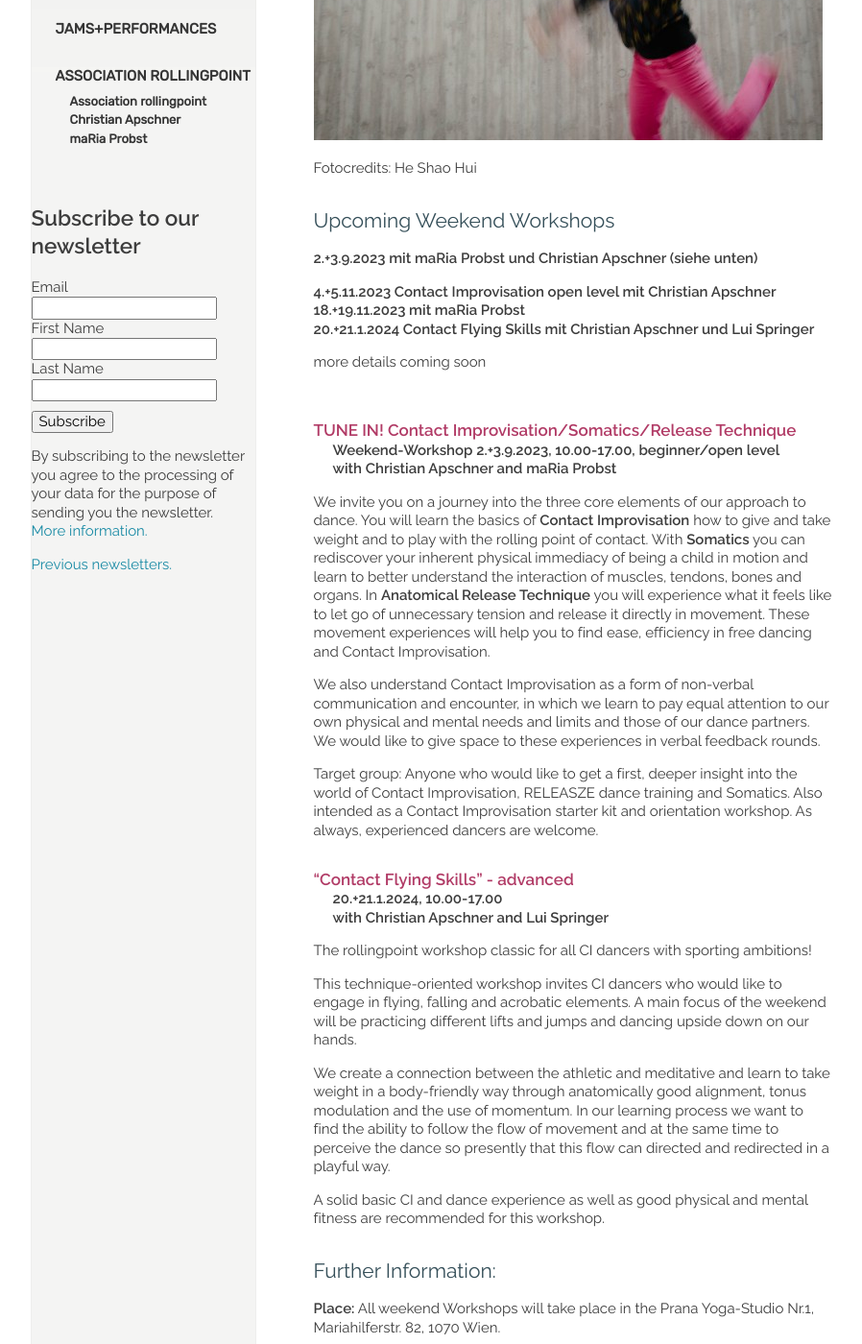
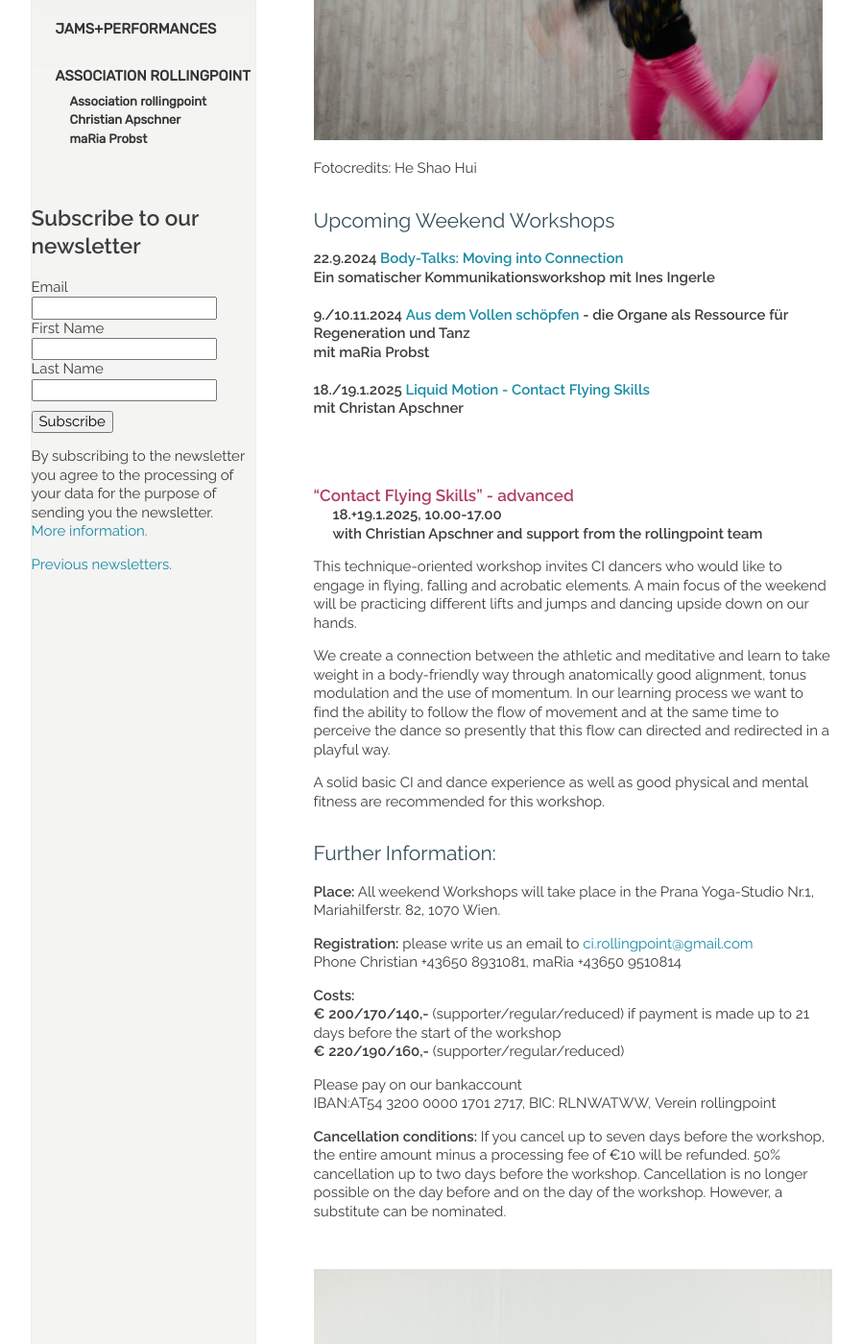
Before and after one commit to manulari/rollingpointat, a Jekyll site: the page built from _pages_en/en-workshops.md, in a window 1280 px wide and 1400 px high, scrolled down 392 px. Shown: the whole window at 96% size, without its empty margins (152-1050 px from the left). Built offline with Jekyll 4.4.1, drawn with Linux system fonts in a browser that asks for light colours; comment, search, counter and statistics services are not loaded; some of the changed text lies outside the part shown.

Commit message:
Update page (en) “en-workshops”

```diff
--- a/_pages_en/en-workshops.md
+++ b/_pages_en/en-workshops.md
@@ -11,32 +11,21 @@ Fotocredits: He Shao Hui
 
 ## Upcoming Weekend Workshops
 
-**2.+3.9.2023 mit maRia Probst und Christian Apschner (siehe unten)**
-
-**4.+5.11.2023 Contact Improvisation open level mit Christian Apschner**\
-**18.+19.11.2023 mit maRia Probst**\
-**20.+21.1.2024 Contact Flying Skills mit Christian Apschner und Lui Springer**
-
-more details coming soon\
+**22.9.2024 [Body-Talks: Moving into Connection](#bodytalks)**\
+**Ein somatischer Kommunikationsworkshop mit Ines Ingerle**\
+\
+**9./10.11.2024 [Aus dem Vollen schöpfen](#organs) - die Organe als Ressource für Regeneration und Tanz**\
+**mit maRia Probst**\
+\
+**18./19.1.2025 [Liquid Motion - Contact Flying Skills](#flyingskills)**\
+**mit Christan Apschner**\
+\
 &nbsp;
-
-#### **TUNE IN! Contact Improvisation/Somatics/Release Technique**
-
-**Weekend-Workshop 2.+3.9.2023, 10.00-17.00, beginner/open level**\
-**with Christian Apschner and maRia Probst**
-
-We invite you on a journey into the three core elements of our approach to dance. You will learn the basics of **Contact Improvisation** how to give and take weight and to play with the rolling point of contact. With **Somatics** you can rediscover your inherent physical immediacy of being a child in motion and learn to better understand the interaction of muscles, tendons, bones and organs. In **Anatomical Release Technique** you will experience what it feels like to let go of unnecessary tension and release it directly in movement. These movement experiences will help you to find ease, efficiency in free dancing and Contact Improvisation.
-
-We also understand Contact Improvisation as a form of non-verbal communication and encounter, in which we learn to pay equal attention to our own physical and mental needs and limits and those of our dance partners. We would like to give space to these experiences in verbal feedback rounds.
-
-Target group: Anyone who would like to get a first, deeper insight into the world of Contact Improvisation, RELEASZE dance training and Somatics. Also intended as a Contact Improvisation starter kit and orientation workshop. As always, experienced dancers are welcome.
 
 #### **"Contact Flying Skills"** - advanced
 
-**20.+21.1.2024, 10.00-17.00**\
-**with Christian Apschner and Lui Springer**
-
-The rollingpoint workshop classic for all CI dancers with sporting ambitions!
+**18.+19.1.2025, 10.00-17.00**\
+**with Christian Apschner  and support from the rollingpoint team**
 
 This technique-oriented workshop invites CI dancers who would like to engage in flying, falling and acrobatic elements. A main focus of the weekend will be practicing different lifts and jumps and dancing upside down on our hands.
 
@@ -52,8 +41,8 @@ A solid basic CI and dance experience as well as good physical and mental fitnes
 Phone Christian +43650 8931081, maRia +43650 9510814
 
 **Costs:**\
-**€ 200/170/130,-** (supporter/regular/reduced) if payment is made up to 14 days before the start of the workshop\
-**€ 220/190/150,-** (supporter/regular/reduced)
+**€ 200/170/140,-** (supporter/regular/reduced) if payment is made up to 21 days before the start of the workshop\
+**€ 220/190/160,-** (supporter/regular/reduced)
 
 Please pay on our bankaccount\
 IBAN:AT54 3200 0000 1701 2717, BIC: RLNWATWW, Verein rollingpoint
```
